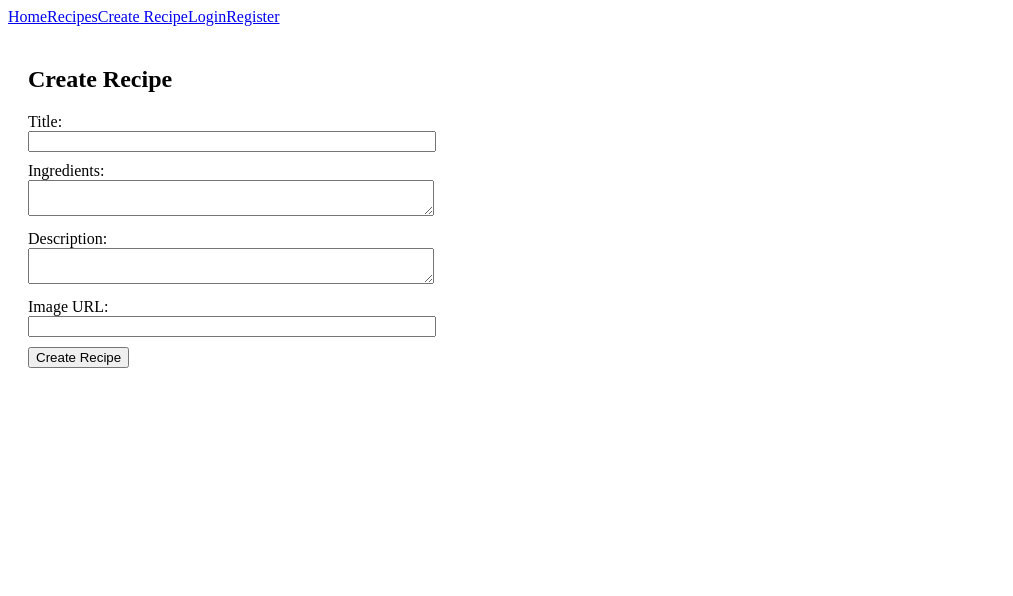
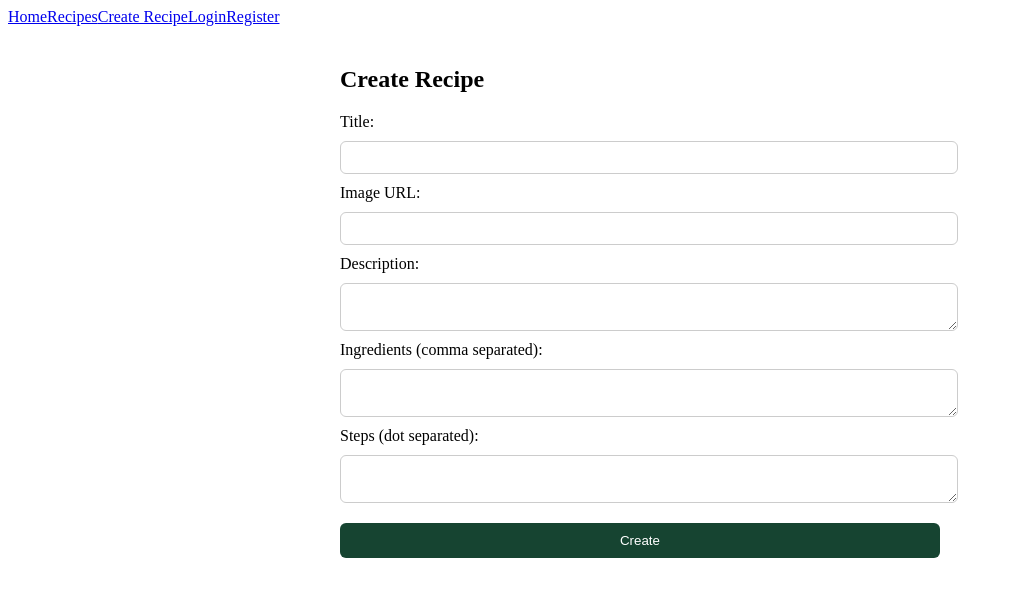
Before and after one commit to StoyanovaTanya/recipes-app, a React (Vite) app: page /create in a window 1280 px wide. Shown: the top 596 px of the page, without its empty margins (0-1013 px from the left). Built offline with nearby package versions, Linux system fonts and the light colour scheme.

Commit message:
Add Create Recipe page with form and validation

```diff
--- a/src/components/Create/Create.jsx
+++ b/src/components/Create/Create.jsx
@@ -1,59 +1,56 @@
 import { useState } from "react";
+import styles from "./Create.module.css";
 
 export default function Create() {
   const [title, setTitle] = useState("");
+  const [image, setImage] = useState("");
+  const [description, setDescription] = useState("");
   const [ingredients, setIngredients] = useState("");
-  const [description, setDescription] = useState("");
-  const [imageUrl, setImageUrl] = useState("");
+  const [steps, setSteps] = useState("");
 
   const handleSubmit = (e) => {
     e.preventDefault();
 
-    if (!title || !ingredients || !description || !imageUrl) {
+    if (!title || !image || !description || !ingredients || !steps ) {
       alert("All fields are required!");
       return;
     }
 
-    console.log("New Recipe:", { title, ingredients, description, imageUrl})
+    console.log("New Recipe:", { title, image, description, ingredients, steps})
+    alert("Recipe created! Check console for data.")
   };
 
   return (
-    <section style={{ padding: "20px"}}>
-        <h2>Create Recipe</h2>
-
-        <form onSubmit={handleSubmit} style={{ maxWidth: "400px", marginTop: "20px"}}>
-          <label>Title:</label>
-          <input
-            type="text"
-            value={title}
+    <section className={styles.container}>
+      <h2>Create Recipe</h2>
+      <form className={styles.form} onSubmit={handleSubmit}>
+        <label>Title:</label>
+          <input type="text" value={title}
             onChange={(e) => setTitle(e.target.value)}
-            style={{ width: "100%", marginBottom: "10px"}}
           />
 
-          <label>Ingredients:</label>
-          <textarea
-            value={ingredients}
-            onChange={(e) => setIngredients(e.target.value)}
-            style={{ width: "100%", marginBottom: "10px" }}
+        <label>Image URL:</label>
+          <input type="text" value={image}
+            onChange={(e) => setImage(e.target.value)}
           />
 
-          <label>Description:</label>
-          <textarea
-            value={description}
+        <label>Description:</label>
+          <textarea value={description}
             onChange={(e) => setDescription(e.target.value)}
-            style={{ width: "100%", marginBottom: "10px" }}
           />
 
-          <label>Image URL:</label>
-          <input
-            type="text"
-            value={imageUrl}
-            onChange={(e) => setImageUrl(e.target.value)}
-            style={{ width: "100%", marginBottom: "10px" }}
+        <label>Ingredients (comma separated):</label>
+          <textarea value={ingredients}
+            onChange={(e) => setIngredients(e.target.value)}
           />
 
-          <button type="submit">Create Recipe</button>
-        </form>
+        <label>Steps (dot separated):</label>
+          <textarea value={steps}
+            onChange={(e) => setSteps(e.target.value)}
+          />
+
+        <button type="submit" className={styles.button}>Create</button>
+      </form>
     </section>
   );
 }
--- /dev/null
+++ b/src/components/Create/Create.module.css
@@ -0,0 +1,28 @@
+.container {
+  padding: 20px;
+  max-width: 600px;
+  margin: 0 auto;
+}
+
+.form {
+  display: flex;
+  flex-direction: column;
+  gap: 10px;
+}
+
+input, textarea {
+  padding: 8px;
+  border-radius: 6px;
+  border: 1px solid #ccc;
+  width: 100%;
+}
+
+.button {
+  padding: 10px 15px;
+  background-color: #164431;
+  color: white;
+  border-radius: 6px;
+  border: none;
+  cursor: pointer;
+  margin-top: 10px;
+}
```
